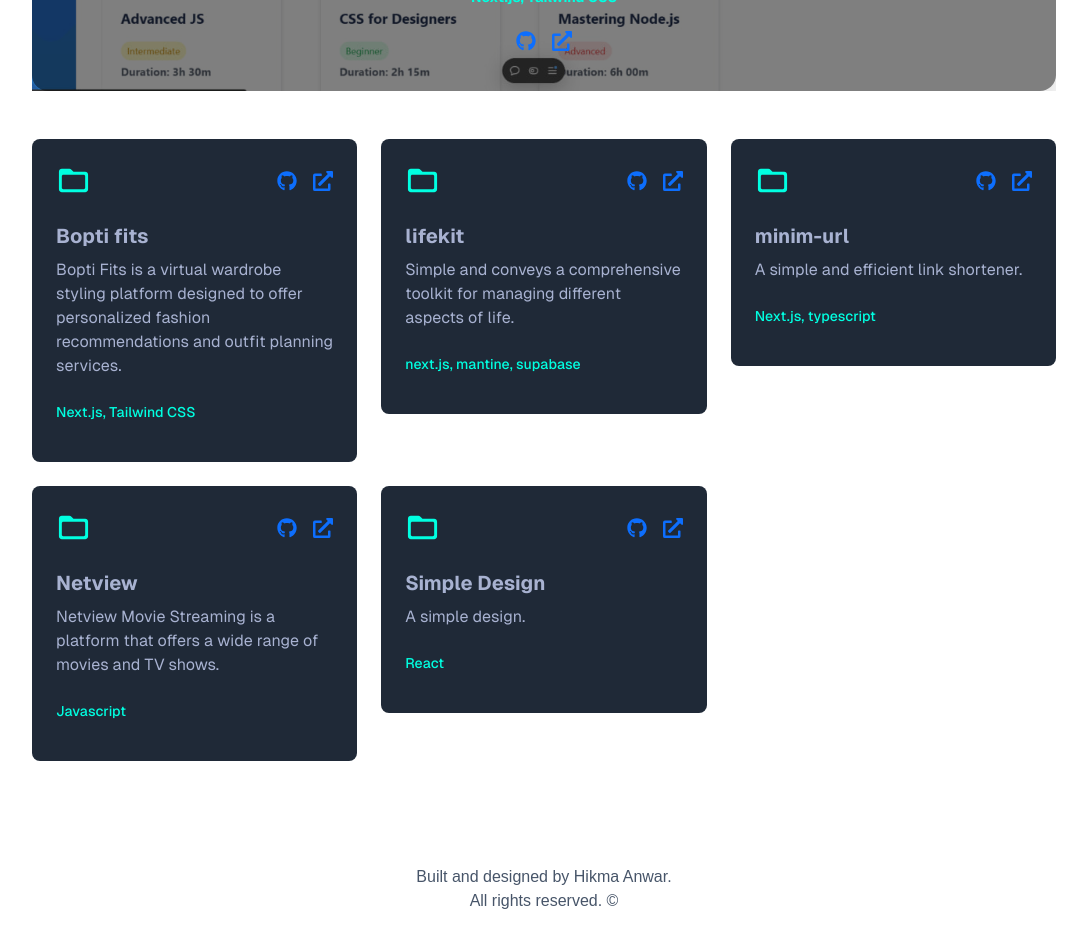
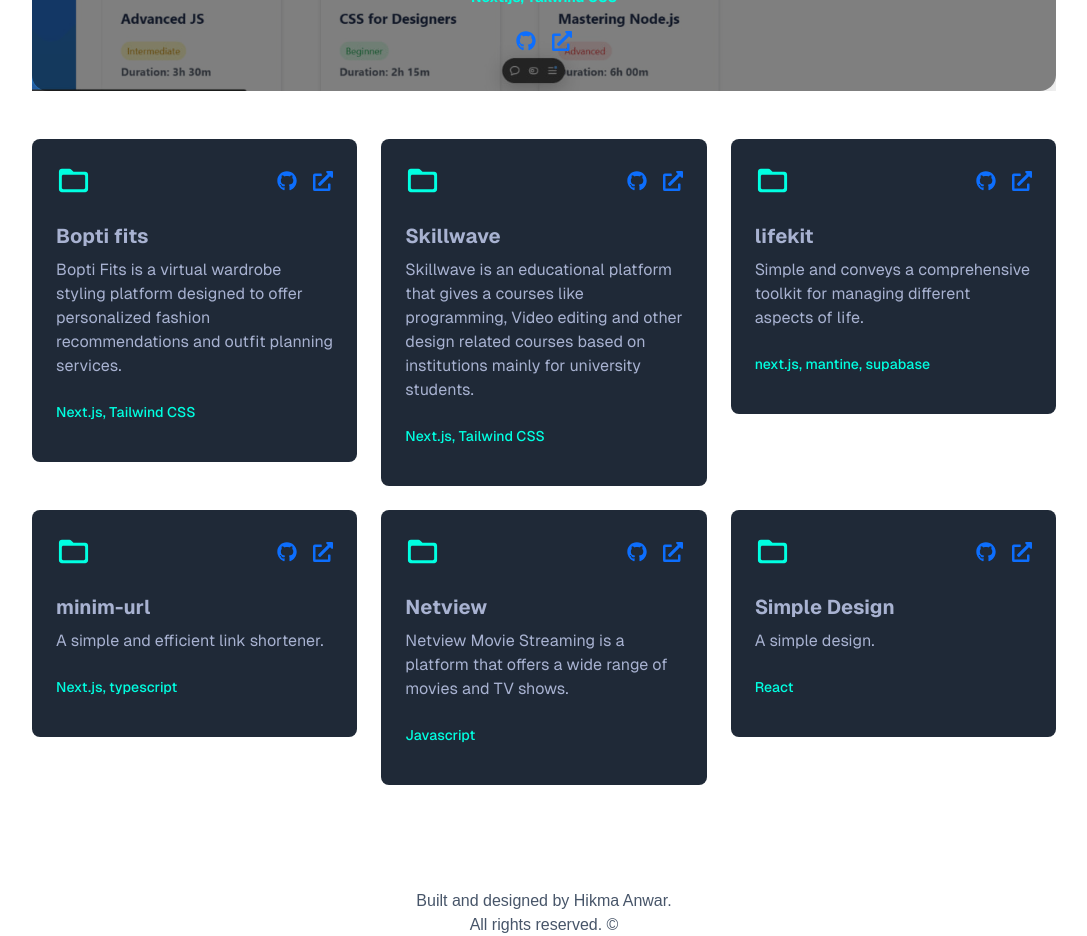
Before and after one commit to HikmaAnwar/hikma-s-portfolio, a Next.js app: page / in a window 1280 px wide. Shown: the part 2000-2936 px from the top of the page, without its empty margins (96-1183 px from the left). Built offline with nearby package versions, Linux system fonts and the light colour scheme.

Commit message:
Update Projects.jsx

```diff
--- a/src/app/components/Projects.jsx
+++ b/src/app/components/Projects.jsx
@@ -66,6 +66,14 @@ const projects = {
     techStack: "Next.js, Tailwind CSS",
     link: "https://github.com/HikmaAnwar/boptii-fitss",
     open: "https://boptii-fitss.vercel.app/",
+  },
+  Skillwave: {
+    title: "skillwave",
+    desc: "Skillwave is an educational platform that gives a courses like programming, Video editing and other design related courses based on institutions mainly for university students.",
+    techStack: "Next.js, Tailwind CSS",
+    link: "https://github.com/gazijarin/truth",
+    open: "https://skillwave-frontend.vercel.app/",
+    image: "/assets/skillwave.jpg",
   },
   lifekit: {
     desc: "Simple and conveys a comprehensive toolkit for managing different aspects of life.",
```
